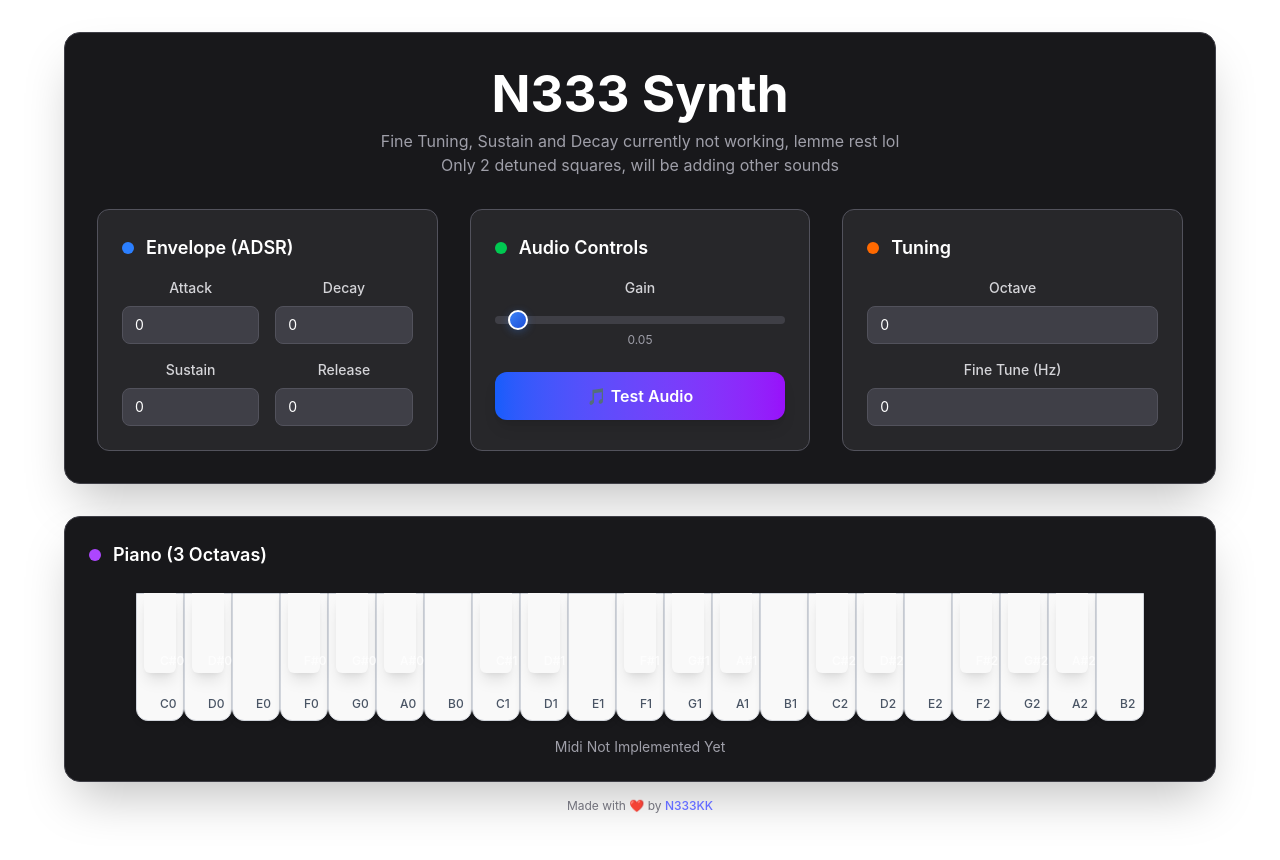
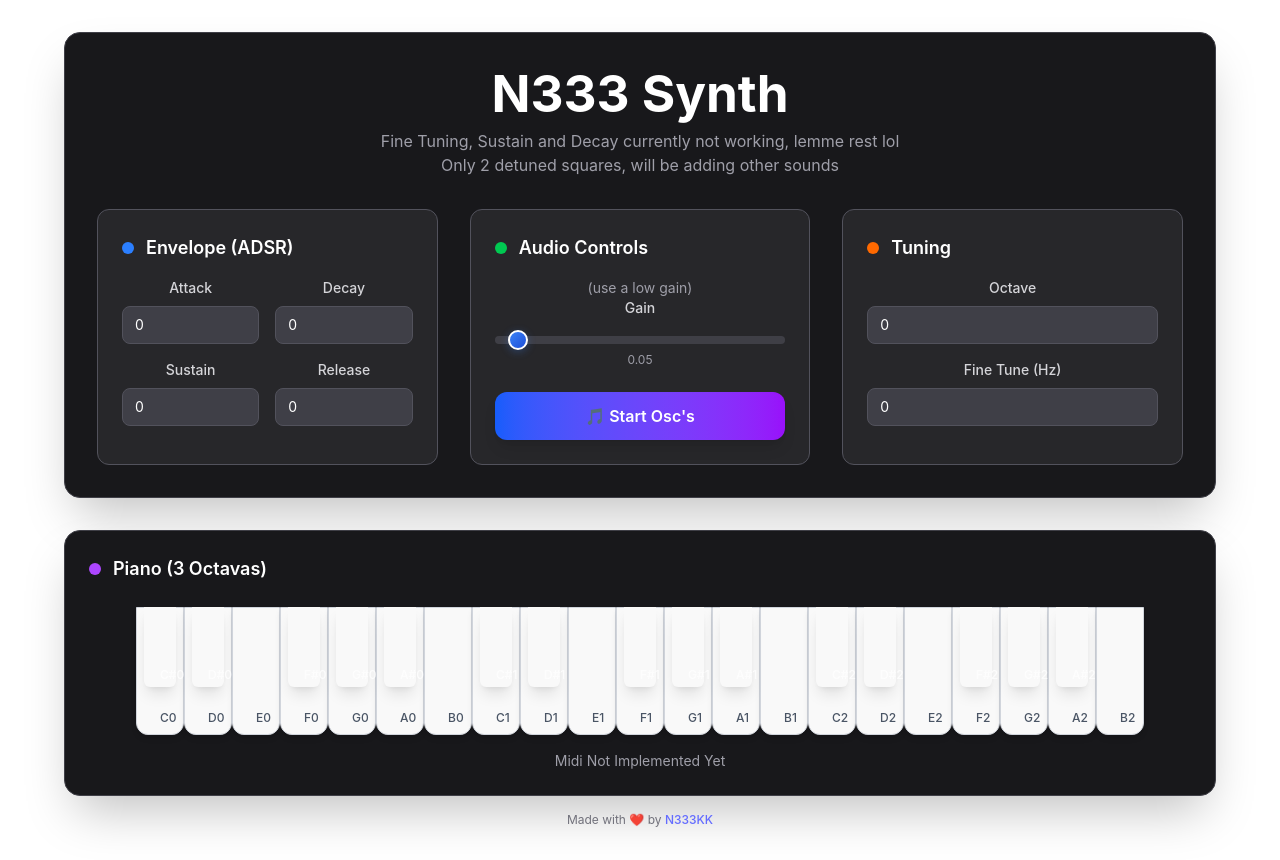
Before and after one commit to N333kk/N333Synth, a React (Vite) app: page / in a window 1280 px wide. Built offline with nearby package versions, Linux system fonts and the light colour scheme.

Commit message:
Support for mobile

```diff
--- a/src/App.tsx
+++ b/src/App.tsx
@@ -185,6 +185,8 @@ function App() {
               <span className="w-3 h-3 bg-green-500 rounded-full mr-3"></span>
               Audio Controls
             </h3>
+
+            <p className="text-sm text-zinc-400">(use a low gain)</p>
             <div className="space-y-6">
               <div className="space-y-2">
                 <label htmlFor="volume" className="text-zinc-300 text-sm font-medium block">
@@ -208,7 +210,7 @@ function App() {
                 className="w-full bg-gradient-to-r from-blue-600 to-purple-600 hover:from-blue-700 hover:to-purple-700 text-white font-semibold py-3 px-6 rounded-xl transition-all duration-200 transform hover:scale-105 shadow-lg"
                 onClick={startOscillators}
               >
-                🎵 Test Audio
+                🎵 Start Osc's
               </button>
             </div>
           </div>
--- a/src/Key.tsx
+++ b/src/Key.tsx
@@ -28,6 +28,8 @@ function Key({ keyName, isBlack = false, frequency, onPress, onRelease }: KeyPro
       className="bg-white rounded-b-xl hover:bg-gray-100 border border-gray-300 text-black font-medium w-12 h-32 relative transition-all duration-75 active:scale-95 shadow-md"
       onMouseDown={() => onPress(frequency)}
       onMouseUp={() => onRelease()}
+      onTouchStart={() => onPress(frequency)}
+      onTouchEnd={() => onRelease()}
     >
       <span className="absolute bottom-2 text-xs text-gray-600">
         {keyName}
```
